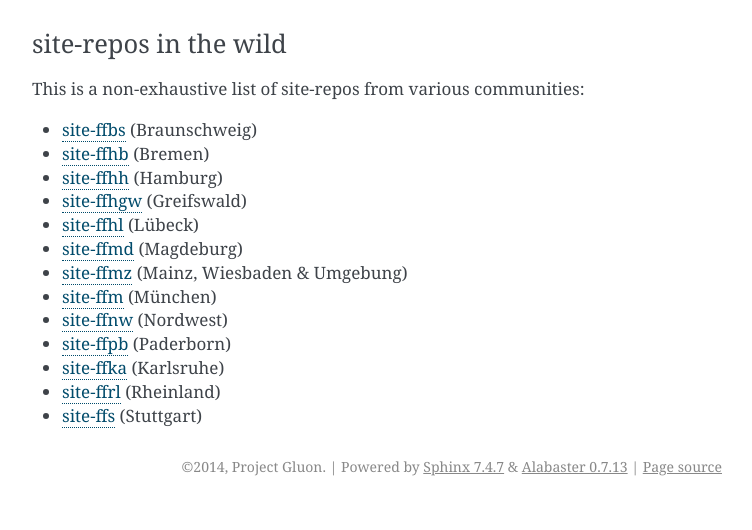
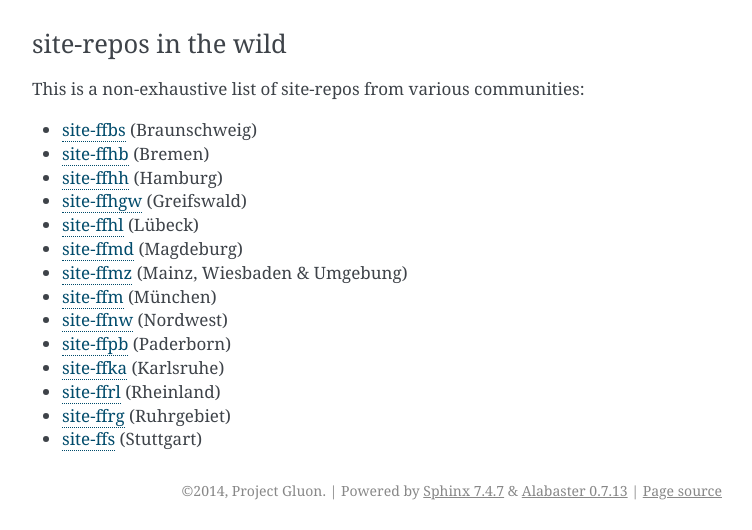
Before and after one commit to freifunk-gluon/gluon, a Sphinx documentation site: the page built from docs/user/site.rst, in a window 1280 px wide and 900 px high, scrolled down 7736 px, cut to the strip 370-900 px from the top of the window. Shown: the whole strip, without its empty margins (388-1140 px from the left). Built offline with Sphinx 7.4.7, drawn with Linux system fonts in a browser that asks for light colours; before the commit the page ends 8612 px from its top, so only the background shows below that.

Commit message:
add Ruhrgebiet

```diff
--- a/docs/user/site.rst
+++ b/docs/user/site.rst
@@ -223,4 +223,5 @@
 * `site-ffpb <https://git.c3pb.de/freifunk-pb/site-ffpb>`_ (Paderborn)
 * `site-ffka <https://github.com/ffka/site-ffka>`_ (Karlsruhe)
 * `site-ffrl <https://github.com/ffrl/sites-ffrl>`_ (Rheinland)
+* `site-ffrg <https://github.com/ffruhr/site-ffruhr>`_ (Ruhrgebiet)
 * `site-ffs <https://github.com/freifunk-stuttgart/site-ffs>`_ (Stuttgart)
```
